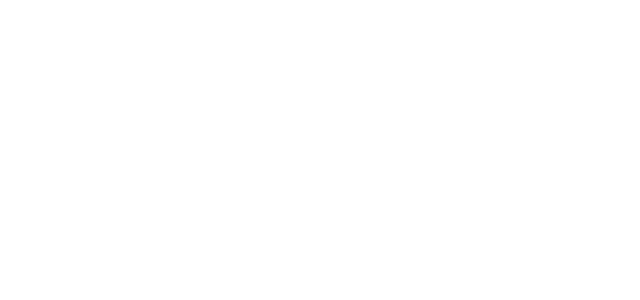
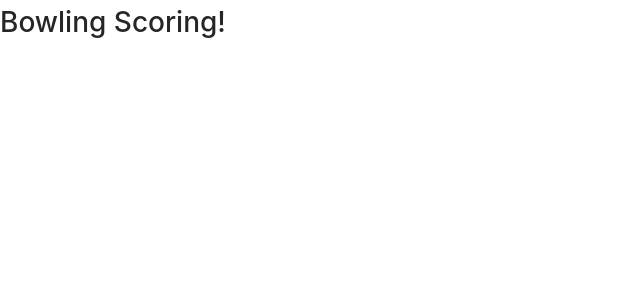
Before and after one commit to omar-dulaimi/bowling-scoring-app, a React (Create React App) app: page / in a window 1280 px wide. Shown: the top 300 px of the page, without its empty margins (0-640 px from the left). Built offline with nearby package versions, Linux system fonts and the light colour scheme.

Commit message:
add react router

```diff
--- a/package.json
+++ b/package.json
@@ -13,6 +13,7 @@
     "antd": "^4.19.5",
     "react": "^18.0.0",
     "react-dom": "^18.0.0",
+    "react-router-dom": "^6.3.0",
     "react-scripts": "5.0.0",
     "typescript": "^4.6.3",
     "web-vitals": "^2.1.4"
--- a/src/App.tsx
+++ b/src/App.tsx
@@ -1,8 +1,17 @@
 import React from "react";
+import { BrowserRouter, Route, Routes } from "react-router-dom";
 import "./App.css";
 
 function App() {
-  return <div className="App"></div>;
+  return (
+    <div className="App">
+      <BrowserRouter>
+        <Routes>
+          <Route path="/" element={<h1>Bowling Scoring!</h1>} />
+        </Routes>
+      </BrowserRouter>
+    </div>
+  );
 }
 
 export default App;
```
Also changed, not shown: 1 other file (tests, documents, lock files or other folders).
